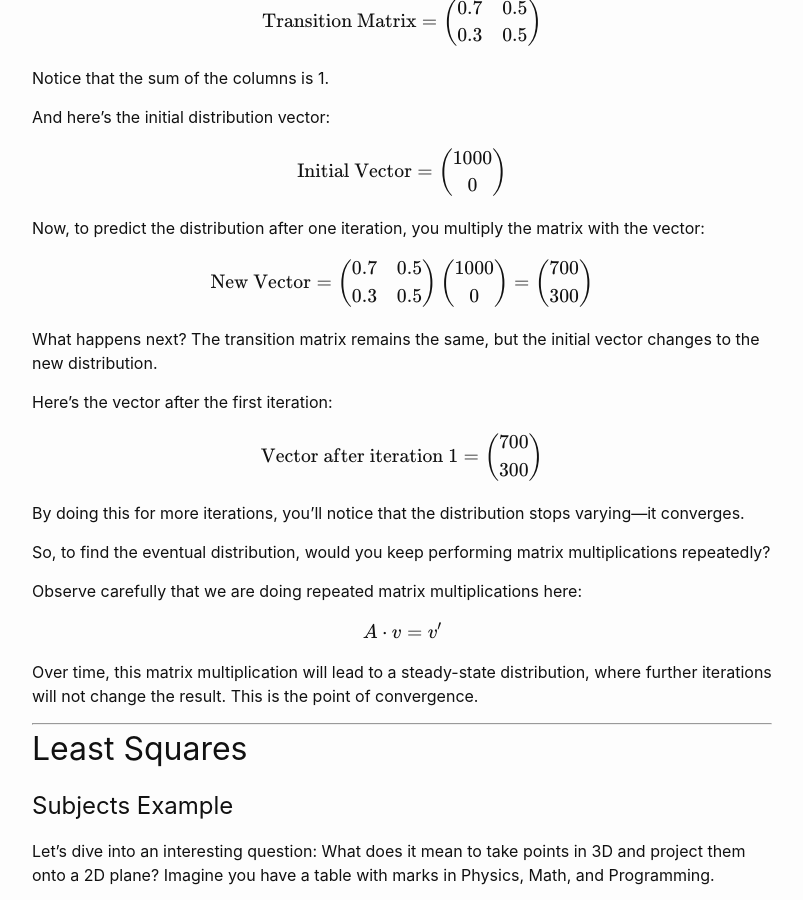
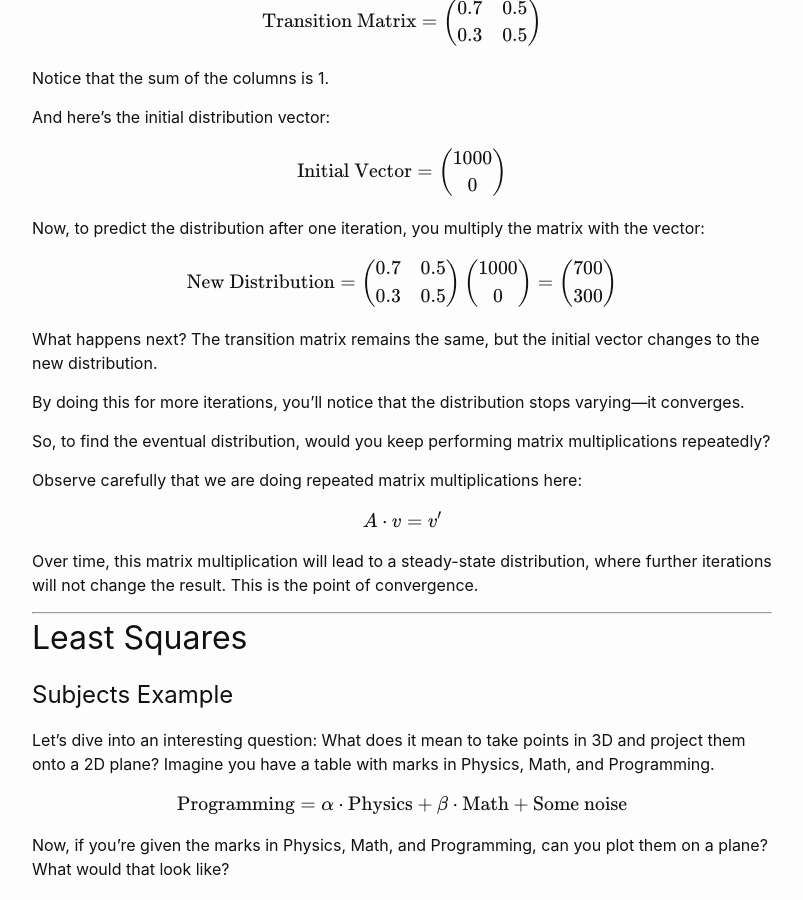
Before and after one commit to sudarshansudarshan/cs503, a Jekyll site: the page built from Galaxy.md, in a window 1280 px wide and 900 px high, scrolled down 5887 px. Shown: the whole window, without its empty margins (238-1041 px from the left). Built offline with Jekyll 4.4.1, drawn with Linux system fonts in a browser that asks for light colours; formulas are drawn with MathJax 3.

Commit message:
Update Galaxy.md

```diff
--- a/Galaxy.md
+++ b/Galaxy.md
@@ -159,7 +159,7 @@ $$
 Now, to predict the distribution after one iteration, you multiply the matrix with the vector:
 
 $$
-\text{New Vector} =
+\text{New Distribution} =
 \begin{pmatrix}
 0.7 & 0.5 \\
 0.3 & 0.5
@@ -176,16 +176,6 @@ $$
 $$
 
 What happens next? The transition matrix remains the same, but the initial vector changes to the new distribution.
-
-Here’s the vector after the first iteration:
-
-$$
-\text{Vector after iteration 1} =
-\begin{pmatrix}
-700 \\
-300
-\end{pmatrix}
-$$
 
 By doing this for more iterations, you’ll notice that the distribution stops varying—it converges.
 
```
